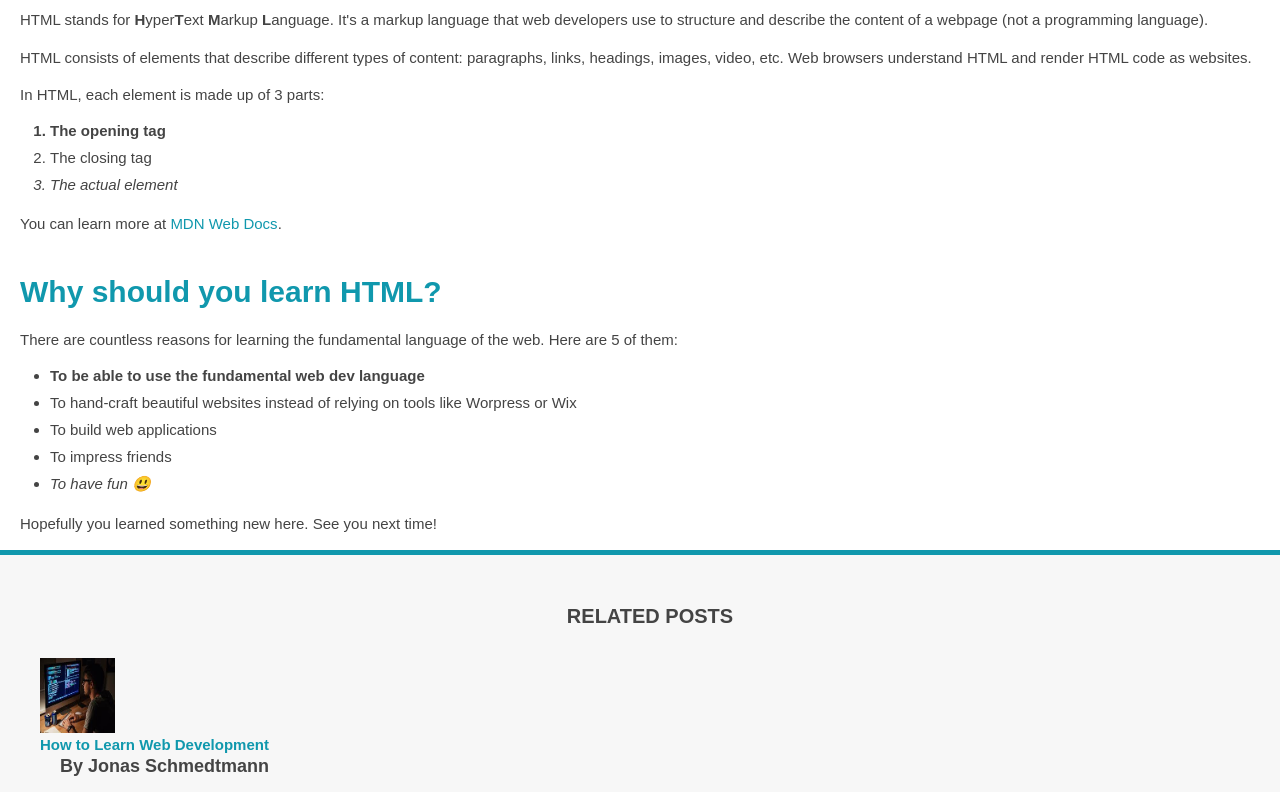
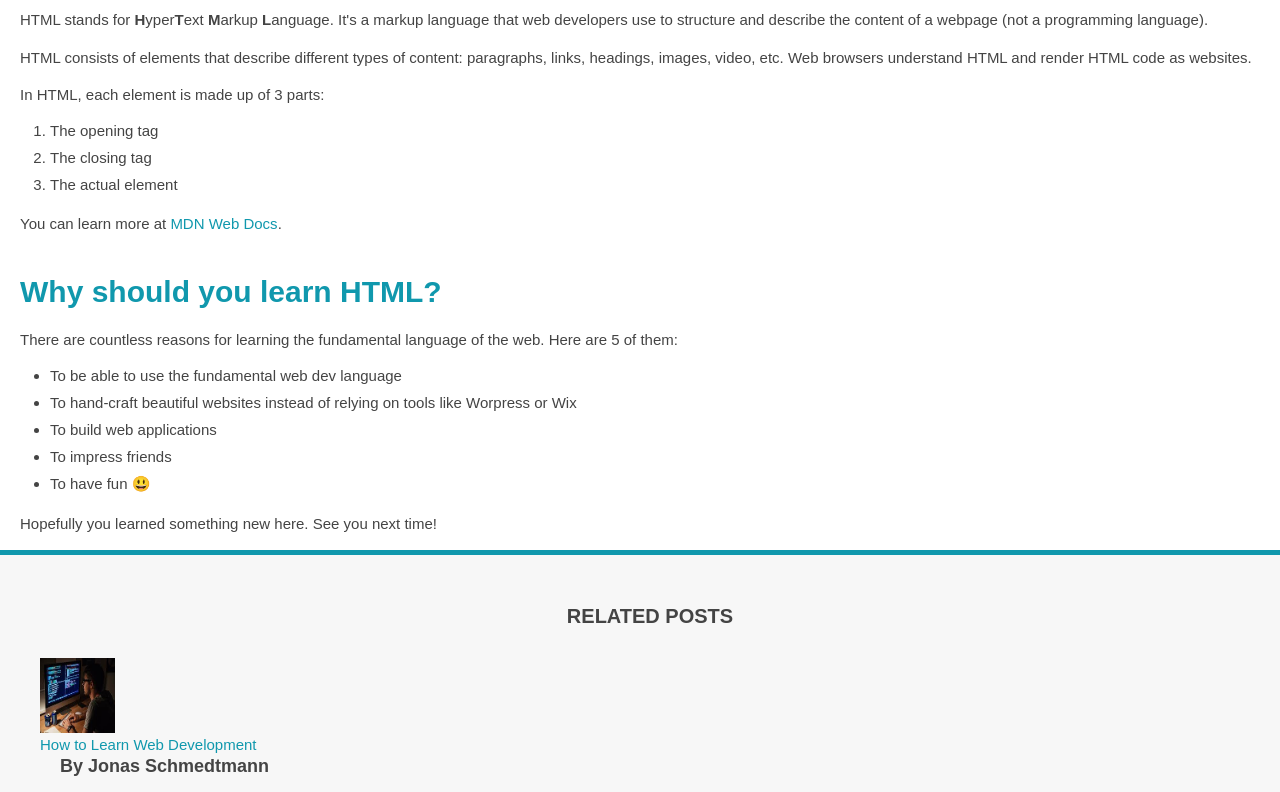
Before and after one commit to ILLAKIYA-K/illakiya, a plain HTML site: page index.html in a window 1280 px wide. Shown: the part 1080-1872 px from the top of the page. Drawn offline with Linux system fonts and the light colour scheme.

Commit message:
Update main.css

```diff
--- a/main.css
+++ b/main.css
@@ -128,21 +128,6 @@ li:last-child {
   margin-left: 0;
 }
 
-
-
-
-
-li:first-child {
-  font-weight: bold;
-}
-
-li:last-child {
-  font-style: italic;
-}
-
-
-
-
 article p:first-child {
   color: red;
 }
@@ -241,9 +226,7 @@ h1 {
 nav {
   float: right;
 }
-.clear {
-  clear: both;
-}
+
 .clearfix::after {
   clear: both;
   content: "";
@@ -254,6 +237,7 @@ article {
   font-size: 10px;
   float: left;
 }
+
 aside {
   width: 300px;
   font-size: 10px;
```
